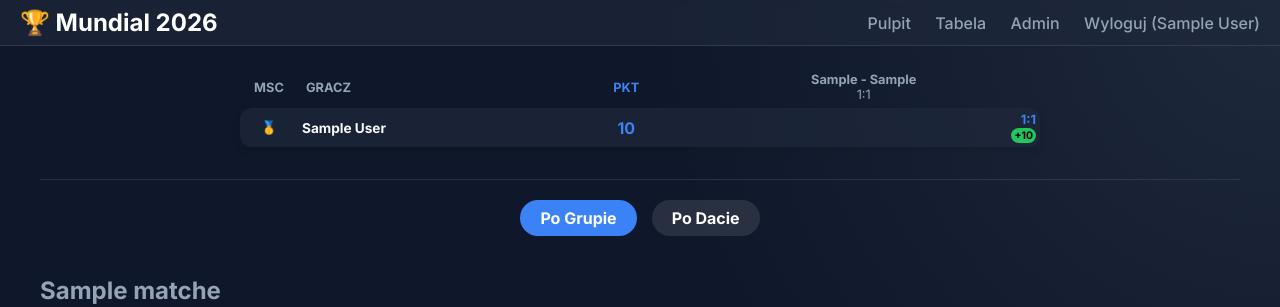
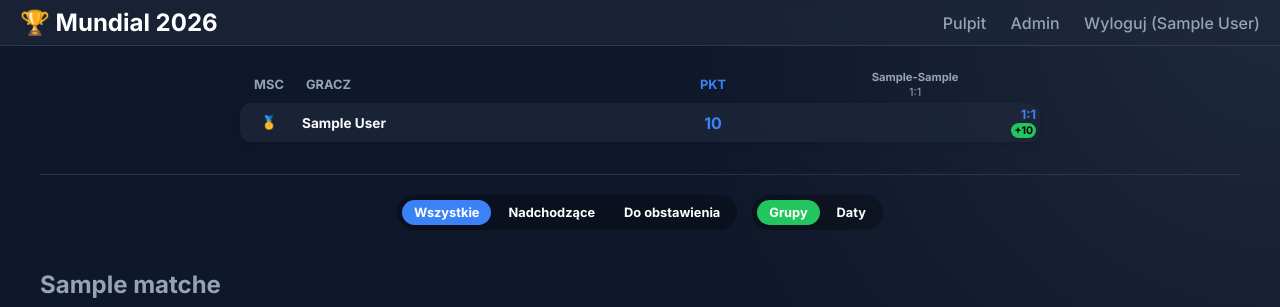
Before and after one commit to ajemfakinalkoholik-commits/mundial-2026, a Flask app: page /dashboard in a window 1280 px wide. Shown: the top 307 px of the page. Run offline with Flask 3, Linux system fonts and the light colour scheme; a user stored in the database is signed in; tables that the repository leaves empty hold one stand-in row (values such as "Sample post").

Commit message:
Add files via upload

```diff
--- a/app.py
+++ b/app.py
@@ -130,23 +130,46 @@ def logout():
 @login_required
 def dashboard():
     sort_by = request.args.get('sort', 'group')
+    filter_val = request.args.get('filter', 'all')
+
+    # Base query for matches
+    matches_query = Match.query
+
+    if filter_val == 'upcoming':
+        matches_query = matches_query.filter_by(played=False)
+    elif filter_val == 'unpredicted':
+        matches_query = matches_query.filter_by(played=False)
+        # We will filter out predicted ones in Python since it's easier without a complex join right now
 
     if sort_by == 'date':
-        matches = Match.query.order_by(Match.start_time).all()
+        matches = matches_query.order_by(Match.start_time).all()
         grouped = {}
         for m in matches:
-            # Extract date from date_time_str (e.g. "11 czerwca 2026 | 21:00")
             date_key = m.date_time_str.split('|')[0].strip() if '|' in m.date_time_str else "Inne"
             if date_key not in grouped:
                 grouped[date_key] = []
             grouped[date_key].append(m)
     else:
-        matches = Match.query.order_by(Match.group_name, Match.start_time).all()
+        matches = matches_query.order_by(Match.group_name, Match.start_time).all()
         grouped = {}
         for m in matches:
             if m.group_name not in grouped:
                 grouped[m.group_name] = []
             grouped[m.group_name].append(m)
+
+    all_predictions = Prediction.query.all()
+
+    # Dictionary for current user predictions
+    pred_dict = {p.match_id: p for p in all_predictions if p.user_id == current_user.id}
+
+    # Apply 'unpredicted' filter by removing matches the user has already predicted
+    if filter_val == 'unpredicted':
+        new_grouped = {}
+        for g_name, m_list in grouped.items():
+            filtered_list = [m for m in m_list if m.id not in pred_dict or pred_dict[m.id].pred_1 is None]
+            if filtered_list:
+                new_grouped[g_name] = filtered_list
+        grouped = new_grouped
 
     # Data for the leaderboard
     users = User.query.all()
@@ -185,7 +208,7 @@ def dashboard():
                 'time': p.updated_at.strftime('%d.%m %H:%M') if p.updated_at else ''
             })
 
-    return render_template('dashboard.html', grouped=grouped, pred_dict=pred_dict, others_dict=others_dict, now=datetime.now(), leaderboard=leaderboard_data, last_matches=target_matches)
+    return render_template('dashboard.html', grouped=grouped, pred_dict=pred_dict, others_dict=others_dict, now=datetime.now(), leaderboard=leaderboard_data, last_matches=target_matches, filter_val=filter_val, sort_by=sort_by)
 
 @app.route('/save_prediction', methods=['POST'])
 @login_required
@@ -297,7 +320,7 @@ def admin():
                     # Format z przeglądarki: YYYY-MM-DDTHH:MM
                     st = datetime.strptime(new_date, "%Y-%m-%dT%H:%M")
                     match.start_time = st
-                    match.date_time_str = f"{st.strftime('%Y-%m-%d')} | {st.strftime('%H:%M')} (Edytowane)"
+                    match.date_time_str = f"{st.strftime('%Y-%m-%d')} | {st.strftime('%H:%M')}"
                 except Exception:
                     pass
 
--- a/static/css/style.css
+++ b/static/css/style.css
@@ -134,7 +134,7 @@ body {
 .match-card {
   background: var(--panel-bg);
   border-radius: 12px;
-  padding: 20px;
+  padding: 10px 15px;
   border: 1px solid rgba(255, 255, 255, 0.05);
   transition: transform 0.2s, box-shadow 0.2s;
   display: flex;
--- a/templates/base.html
+++ b/templates/base.html
@@ -13,7 +13,6 @@
         {% if current_user.is_authenticated %}
         <div class="navbar-links">
             <a href="{{ url_for('dashboard') }}">Pulpit</a>
-            <a href="{{ url_for('leaderboard') }}">Tabela</a>
             {% if current_user.is_admin %}
             <a href="{{ url_for('admin') }}">Admin</a>
             {% endif %}
--- a/templates/dashboard.html
+++ b/templates/dashboard.html
@@ -11,9 +11,9 @@
                 <th class="col-name" style="text-align: left;">GRACZ</th>
                 <th class="col-points" style="text-align: center;">PKT</th>
                 {% for m in last_matches %}
-                    <th class="col-match">
-                        <div style="white-space: nowrap;">{{ m.team1 }} - {{ m.team2 }}</div>
-                        <span style="font-weight: normal;">{{ m.result_1 if m.played else '-' }}:{{ m.result_2 if m.played else '-' }}</span>
+                    <th class="col-match" style="text-align: center; max-width: 60px; padding: 2px 4px !important;">
+                        <div style="white-space: nowrap; font-size: 0.7rem; overflow: hidden; text-overflow: ellipsis;">{{ m.team1 }}-{{ m.team2 }}</div>
+                        <span style="font-weight: normal; font-size: 0.7rem;">{{ m.result_1 if m.played else '-' }}:{{ m.result_2 if m.played else '-' }}</span>
                     </th>
                 {% endfor %}
             </tr>
@@ -52,9 +52,16 @@
     </table>
 </div>
 
-<div style="display: flex; justify-content: center; gap: 15px; margin-bottom: 30px;">
-    <a href="{{ url_for('dashboard', sort='group') }}" style="padding: 8px 20px; border-radius: 20px; text-decoration: none; font-weight: bold; background: {% if request.args.get('sort', 'group') == 'group' %}var(--accent){% else %}rgba(255,255,255,0.1){% endif %}; color: white; transition: 0.2s;">Po Grupie</a>
-    <a href="{{ url_for('dashboard', sort='date') }}" style="padding: 8px 20px; border-radius: 20px; text-decoration: none; font-weight: bold; background: {% if request.args.get('sort') == 'date' %}var(--accent){% else %}rgba(255,255,255,0.1){% endif %}; color: white; transition: 0.2s;">Po Dacie</a>
+<div style="display: flex; justify-content: center; gap: 15px; margin-bottom: 20px; flex-wrap: wrap;">
+    <div style="display: flex; gap: 5px; background: rgba(0,0,0,0.3); padding: 5px; border-radius: 20px;">
+        <a href="{{ url_for('dashboard', sort=sort_by, filter='all') }}" style="padding: 5px 12px; border-radius: 15px; text-decoration: none; font-weight: bold; font-size: 0.8rem; background: {% if filter_val == 'all' %}var(--accent){% else %}transparent{% endif %}; color: white; transition: 0.2s;">Wszystkie</a>
+        <a href="{{ url_for('dashboard', sort=sort_by, filter='upcoming') }}" style="padding: 5px 12px; border-radius: 15px; text-decoration: none; font-weight: bold; font-size: 0.8rem; background: {% if filter_val == 'upcoming' %}var(--accent){% else %}transparent{% endif %}; color: white; transition: 0.2s;">Nadchodzące</a>
+        <a href="{{ url_for('dashboard', sort=sort_by, filter='unpredicted') }}" style="padding: 5px 12px; border-radius: 15px; text-decoration: none; font-weight: bold; font-size: 0.8rem; background: {% if filter_val == 'unpredicted' %}var(--accent){% else %}transparent{% endif %}; color: white; transition: 0.2s;">Do obstawienia</a>
+    </div>
+    <div style="display: flex; gap: 5px; background: rgba(0,0,0,0.3); padding: 5px; border-radius: 20px;">
+        <a href="{{ url_for('dashboard', sort='group', filter=filter_val) }}" style="padding: 5px 12px; border-radius: 15px; text-decoration: none; font-weight: bold; font-size: 0.8rem; background: {% if sort_by == 'group' %}var(--success){% else %}transparent{% endif %}; color: white; transition: 0.2s;">Grupy</a>
+        <a href="{{ url_for('dashboard', sort='date', filter=filter_val) }}" style="padding: 5px 12px; border-radius: 15px; text-decoration: none; font-weight: bold; font-size: 0.8rem; background: {% if sort_by == 'date' %}var(--success){% else %}transparent{% endif %}; color: white; transition: 0.2s;">Daty</a>
+    </div>
 </div>
 
 {% for group_name, match_list in grouped.items() %}
@@ -131,16 +138,15 @@
                 {% endif %}
 
                 <!-- Others' bets -->
-                <div style="margin-top: 15px; border-top: 1px solid rgba(255,255,255,0.05); padding-top: 10px;">
-                    <div style="font-size: 0.85rem; color: var(--text-secondary); margin-bottom: 10px; text-align: center;">Typy pozostałych graczy:</div>
+                <div style="margin-top: 5px; padding-top: 5px;">
                     {% set others = others_dict.get(m.id, []) %}
                     {% if others %}
-                        <div style="display: flex; flex-direction: column; gap: 5px;">
+                        <div style="display: flex; flex-direction: column; gap: 2px;">
                         {% for op in others %}
-                            <div style="display: flex; justify-content: space-between; align-items: center; font-size: 0.9rem; background: rgba(0,0,0,0.2); padding: 5px 10px; border-radius: 4px;">
-                                <span>{{ op.name }} <span style="font-size: 0.7rem; color: #777; margin-left: 5px;">{{ op.time }}</span></span>
+                            <div style="display: flex; justify-content: space-between; align-items: center; font-size: 0.8rem; background: rgba(0,0,0,0.2); padding: 2px 8px; border-radius: 4px;">
+                                <span>{{ op.name }}</span>
                                 <span style="font-weight: bold; color: {% if m.played and op.pts == 10 %}var(--success){% elif m.played and op.pts == 2 %}var(--warning){% elif m.played %}var(--danger){% else %}white{% endif %};">
-                                    {% if op.p1 is not none %}{{ op.p1 }} : {{ op.p2 }}{% else %}Brak{% endif %}
+                                    {% if op.p1 is not none %}{{ op.p1 }}:{{ op.p2 }}{% else %}-{% endif %}
                                 </span>
                             </div>
                         {% endfor %}
```
